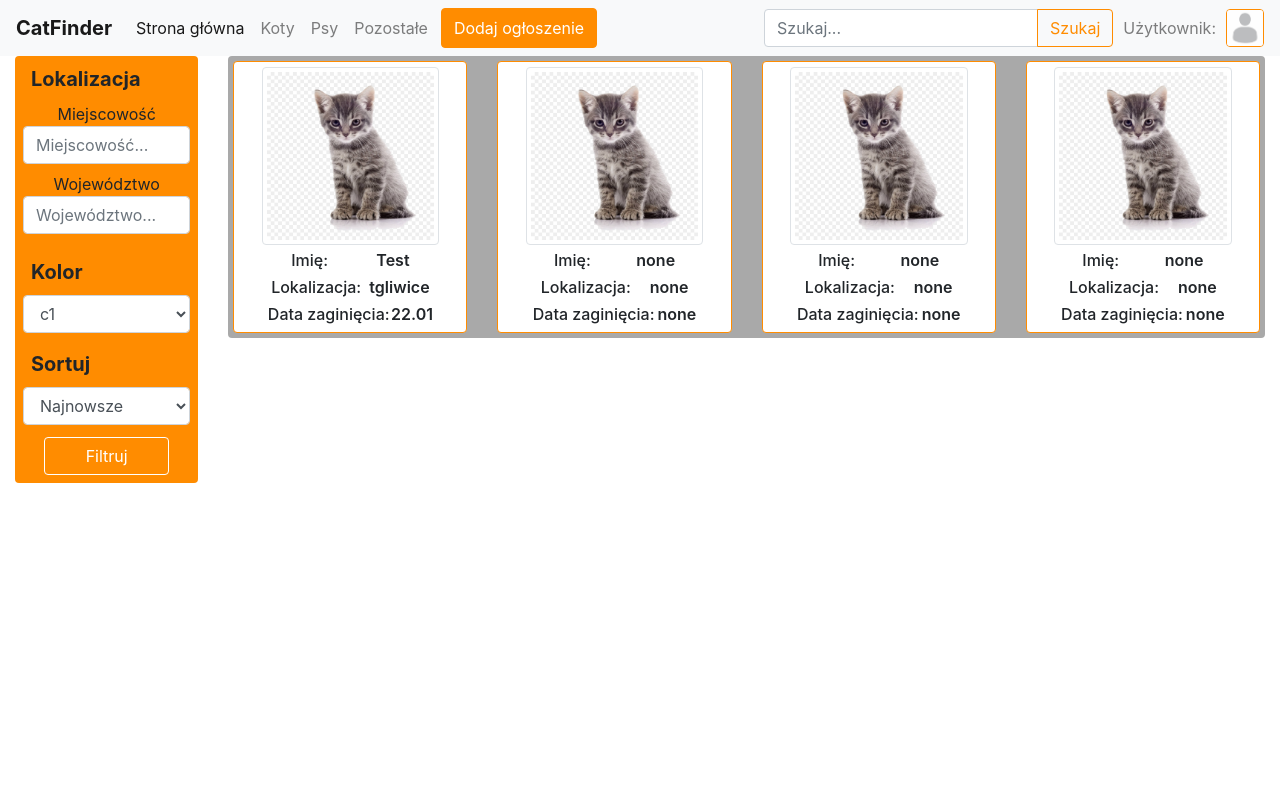
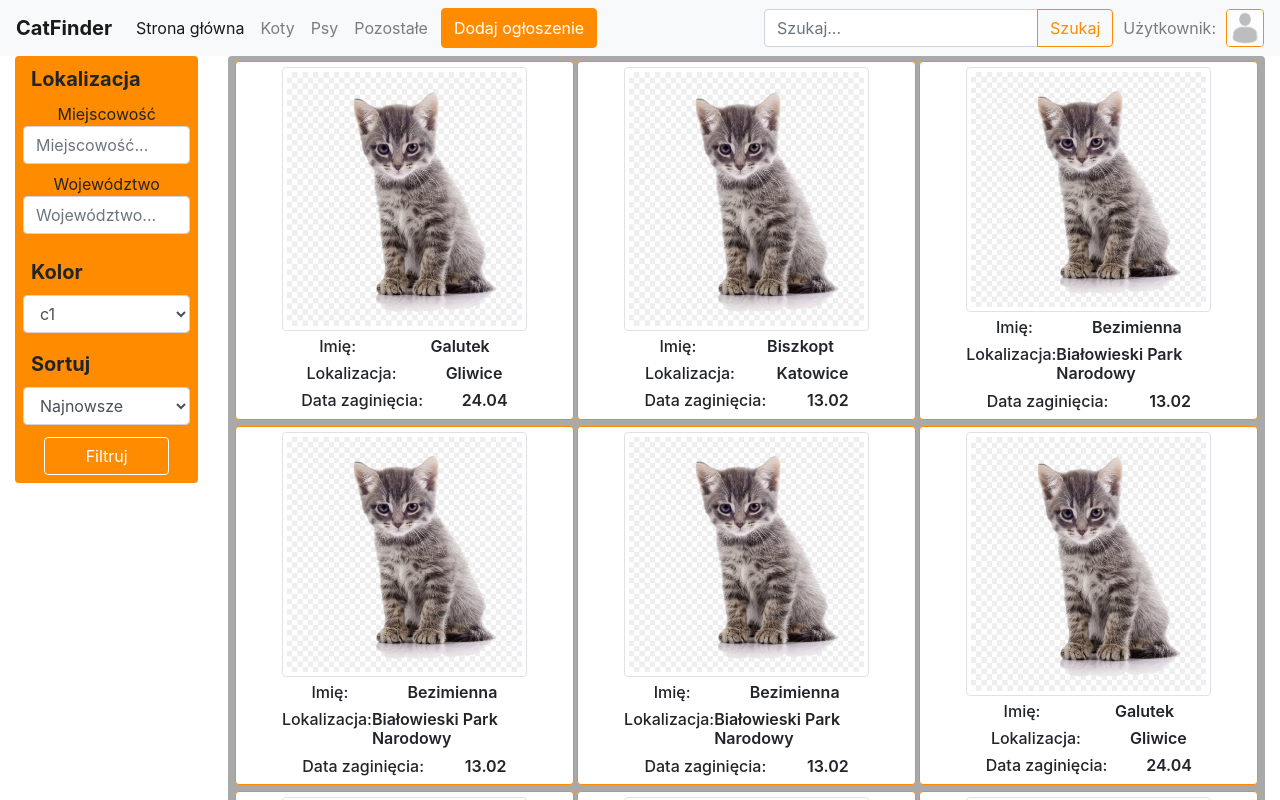
Before and after one commit to MacPiston/catfinder, a React (Create React App) app: page / in a window 1280 px wide. Shown: the top 800 px of the page. Built offline with nearby package versions, Linux system fonts and the light colour scheme.

Commit message:
14:05 - JSON import working

```diff
--- a/public/posts.json
+++ b/public/posts.json
@@ -1,20 +1,103 @@
 {
-  "posts": [
+  "data": [
     {
+      "id": "1",
       "name": "Galutek",
       "date": "24.04",
       "location": "Gliwice",
       "whoAdded": "Maciej",
       "number": "666666666",
-      "description": "Randomowy opis kota który spierdolił"
+      "description": "Randomowy opis kota który uciekł"
     },
     {
+      "id": "2",
       "name": "Biszkopt",
       "date": "13.02",
       "location": "Katowice",
       "whoAdded": "Agnieszka",
       "number": "555555555",
-      "description": "Randomowy opis psa który spierdolił"
+      "description": "Randomowy opis psa który uciekł"
+    },
+    {
+      "id": "3",
+      "name": "Bezimienna",
+      "date": "13.02",
+      "location": "Białowieski Park Narodowy",
+      "whoAdded": "Królowa mrówek",
+      "number": "666666666",
+      "description": "Randomowy opis mrówki który uciekła"
+    },
+    {
+      "id": "4",
+      "name": "Bezimienna",
+      "date": "13.02",
+      "location": "Białowieski Park Narodowy",
+      "whoAdded": "Królowa mrówek",
+      "number": "666666666",
+      "description": "Randomowy opis mrówki który uciekła"
+    },
+    {
+      "id": "5",
+      "name": "Bezimienna",
+      "date": "13.02",
+      "location": "Białowieski Park Narodowy",
+      "whoAdded": "Królowa mrówek",
+      "number": "666666666",
+      "description": "Randomowy opis mrówki który uciekła"
+    },
+    {
+      "id": "6",
+      "name": "Galutek",
+      "date": "24.04",
+      "location": "Gliwice",
+      "whoAdded": "Maciej",
+      "number": "666666666",
+      "description": "Randomowy opis kota który uciekł"
+    },
+    {
+      "id": "7",
+      "name": "Biszkopt",
+      "date": "13.02",
+      "location": "Katowice",
+      "whoAdded": "Agnieszka",
+      "number": "555555555",
+      "description": "Randomowy opis psa który uciekł"
+    },
+    {
+      "id": "8",
+      "name": "Bezimienna",
+      "date": "13.02",
+      "location": "Białowieski Park Narodowy",
+      "whoAdded": "Królowa mrówek",
+      "number": "666666666",
+      "description": "Randomowy opis mrówki który uciekła"
+    },
+    {
+      "id": "9",
+      "name": "Galutek",
+      "date": "24.04",
+      "location": "Gliwice",
+      "whoAdded": "Maciej",
+      "number": "666666666",
+      "description": "Randomowy opis kota który uciekł"
+    },
+    {
+      "id": "10",
+      "name": "Biszkopt",
+      "date": "13.02",
+      "location": "Katowice",
+      "whoAdded": "Agnieszka",
+      "number": "555555555",
+      "description": "Randomowy opis psa który uciekł"
+    },
+    {
+      "id": "11",
+      "name": "Bezimienna",
+      "date": "13.02",
+      "location": "Białowieski Park Narodowy",
+      "whoAdded": "Królowa mrówek",
+      "number": "666666666",
+      "description": "Randomowy opis mrówki który uciekła"
     }
   ]
 }
--- a/src/ContentView/ContentView.js
+++ b/src/ContentView/ContentView.js
@@ -1,36 +1,57 @@
-import React from 'react';
-import { Row, Col } from 'react-bootstrap';
+import React, { useEffect, useState } from 'react';
 import styled from 'styled-components';
 import PostComponent from './Post/PostComponent';
 import PostContext from './PostContext';
 
 const PostContainer = styled.div`
+  display: flex;
+  flex-direction: row;
+  flex-wrap: wrap;
+  justify-content: space-around;
+  width: 100%;
+  height: 100%;
   background: darkgrey;
   border-radius: 4px;
   padding: 5px;
 `;
 
-const ContentView = () => (
-  <PostContainer>
-    <Row lg={4} sm={2} xs={1}>
-      <Col>
+const ContentView = () => {
+  const [posts, setPosts] = useState({ data: [] });
+  const FetchPostsFromFile = async () => {
+    try {
+      const response = await fetch('/posts.json');
+      const json = await response.json();
+      setPosts({ data: json.data });
+    } catch (e) {
+      // eslint-disable-next-line no-console
+      console.log(e);
+    }
+  };
+
+  useEffect(async () => {
+    await FetchPostsFromFile();
+  }, []);
+
+  return (
+    <PostContainer>
+      {posts.data.map(el => (
         <PostContext.Provider
-          value={{ name: 'Test', location: 'tgliwice', date: '22.01' }}
+          key={el.id}
+          value={{
+            title: el.title,
+            name: el.name,
+            location: el.location,
+            number: el.number,
+            date: el.date,
+            whoAdded: el.whoAdded,
+            description: el.description,
+          }}
         >
           <PostComponent />
         </PostContext.Provider>
-      </Col>
-      <Col>
-        <PostComponent info={{}} />
-      </Col>
-      <Col>
-        <PostComponent info={{}} />
-      </Col>
-      <Col>
-        <PostComponent info={{}} />
-      </Col>
-    </Row>
-  </PostContainer>
-);
+      ))}
+    </PostContainer>
+  );
+};
 
 export default ContentView;
--- a/src/ContentView/Post/PostComponent.Components.js
+++ b/src/ContentView/Post/PostComponent.Components.js
@@ -2,14 +2,17 @@ import styled from 'styled-components';
 import { Image, Button } from 'react-bootstrap';
 
 export const PostContainer = styled.div`
+  width: 33%;
   display: flex;
   flex-direction: column;
   align-items: center;
+  justify-content: center;
   background: white;
   padding: 5px;
   padding-bottom: 0px;
   border-radius: 4px;
   border: 1px solid darkorange;
+  margin-bottom: 6px;
 `;
 
 export const DescriptionLine = styled.div`
@@ -26,8 +29,8 @@ export const DescriptionBold = styled.h6`
 export const Description = styled.h6``;
 
 export const MiniatureImage = styled(Image)`
-  height: 80%;
-  width: 80%;
+  height: 75%;
+  width: 75%;
   margin-bottom: 6px;
 `;
 
--- a/src/ContentView/Post/PostComponent.js
+++ b/src/ContentView/Post/PostComponent.js
@@ -1,7 +1,6 @@
 import React, { useContext, useState } from 'react';
 import {
   MiniatureImage,
-  InfoButton,
   PostContainer,
   DescriptionLine,
   DescriptionBold,
--- a/src/ContentView/Post/PostInfoModal.js
+++ b/src/ContentView/Post/PostInfoModal.js
@@ -1,6 +1,7 @@
 /* eslint-disable no-template-curly-in-string */
-import React, { useState } from 'react';
+import React, { useContext, useEffect, useState } from 'react';
 import { Modal, Carousel } from 'react-bootstrap';
+import PostContext from '../PostContext';
 import {
   BodyContainer,
   ImageContainer,
@@ -26,34 +27,23 @@ function NumberComponent(props) {
 
 const PostInfoModal = ({ modalVisible, onHide }) => {
   const [numberVisible, setNumberVisible] = useState(false);
-
-  const postInfo = {
-    title: '???',
-    name: 'none',
-    location: 'none',
-    number: '666666666',
-    date: 'none',
-    whoAdded: 'none',
-    description: 'none',
-  };
+  const { name, date, location, description, whoAdded, number } = useContext(
+    PostContext
+  );
 
   const InfoPanelContents = (
     <>
       <TitleText>Imię:</TitleText>
-      <SecondaryText>{postInfo.name}</SecondaryText>
+      <SecondaryText>{name}</SecondaryText>
 
       <TitleText style={{ marginTop: '10px' }}>Lokalizacja:</TitleText>
-      <SecondaryText style={{ marginBottom: '10px' }}>
-        {postInfo.location}
-      </SecondaryText>
+      <SecondaryText style={{ marginBottom: '10px' }}>{location}</SecondaryText>
 
       <TitleText style={{ marginTop: '10px' }}>Data dodania:</TitleText>
-      <SecondaryText style={{ marginBottom: '10px' }}>
-        {postInfo.date}
-      </SecondaryText>
+      <SecondaryText style={{ marginBottom: '10px' }}>{date}</SecondaryText>
 
       <TitleText>Dodał:</TitleText>
-      <SecondaryText>{postInfo.whoAdded}</SecondaryText>
+      <SecondaryText>{whoAdded}</SecondaryText>
     </>
   );
 
@@ -63,10 +53,15 @@ const PostInfoModal = ({ modalVisible, onHide }) => {
     </Carousel.Item>
   );
 
+  const handleHide = () => {
+    setNumberVisible(false);
+    onHide();
+  };
+
   return (
-    <Modal show={modalVisible} onHide={onHide} centered size="lg">
+    <Modal show={modalVisible} onHide={handleHide} centered size="lg">
       <Modal.Header closeButton>
-        <Modal.Title>{postInfo.title}</Modal.Title>
+        <Modal.Title>Title</Modal.Title>
       </Modal.Header>
       <BodyContainer>
         <UpperBodyContainer>
@@ -75,7 +70,7 @@ const PostInfoModal = ({ modalVisible, onHide }) => {
         </UpperBodyContainer>
         <LowerBodyContainer>
           <TitleText>Informacje:</TitleText>
-          <DescriptionContainer>{postInfo.description}</DescriptionContainer>
+          <DescriptionContainer>{description}</DescriptionContainer>
         </LowerBodyContainer>
       </BodyContainer>
       <Modal.Footer>
@@ -83,7 +78,7 @@ const PostInfoModal = ({ modalVisible, onHide }) => {
         <SecondaryButton onClick={() => setNumberVisible(true)}>
           Wyświetl nr. telefonu
         </SecondaryButton>
-        {numberVisible && <NumberComponent number={postInfo.number} />}
+        {numberVisible && <NumberComponent number={number} />}
       </Modal.Footer>
     </Modal>
   );
```
